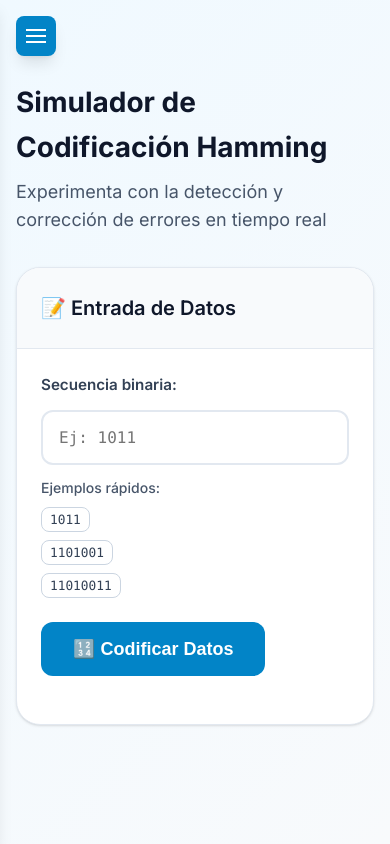
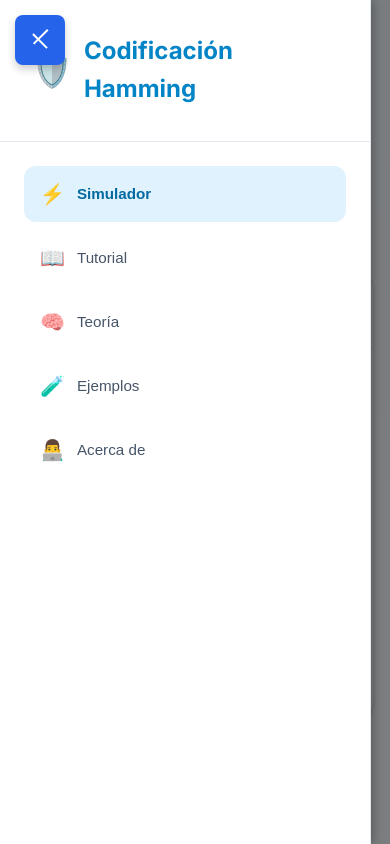
Before and after one commit to FSichi/Hamming-Code, a plain HTML site: page index.html in a window 390 px wide. Both pictures are taken after a click on the button 36 px from the left and 36 px from the top of the page. Drawn offline with Linux system fonts and the light colour scheme.

Commit message:
Solved Sidebar Error

```diff
--- a/index.html
+++ b/index.html
@@ -17,6 +17,9 @@
             <span></span>
             <span></span>
         </button>
+
+        <!-- Mobile Overlay -->
+        <div class="mobile-overlay" id="mobileOverlay"></div>
 
         <!-- Sidebar Navigation -->
         <aside class="sidebar" id="sidebar">
@@ -266,16 +269,16 @@
                         </div>
                         <div class="step-content">
                             <div class="content-left">
-                                <p>Los bits de paridad se calculan usando la relación <strong>2^r ≥ m + r + 1</strong>,
-                                    donde 'm' es el número
-                                    de bits de datos y 'r' el número de bits de paridad necesarios.</p>
+                                <p>Los bits de paridad se calculan usando la relación <strong>2^p ≥ n + p + 1</strong>,
+                                    donde 'n' es el número
+                                    de bits de datos y 'p' el número de bits de paridad necesarios.</p>
                                 <div class="formula-showcase">
                                     <div class="formula-box">
                                         <div class="formula-title">Fórmula de Hamming</div>
-                                        <div class="formula-expression">2^r ≥ m + r + 1</div>
+                                        <div class="formula-expression">2^p ≥ n + p + 1</div>
                                         <div class="formula-legend">
-                                            <span><strong>r</strong> = bits de paridad</span>
-                                            <span><strong>m</strong> = bits de datos</span>
+                                            <span><strong>p</strong> = bits de paridad</span>
+                                            <span><strong>n</strong> = bits de datos</span>
                                         </div>
                                     </div>
                                 </div>
@@ -891,6 +894,59 @@
         </main>
     </div>
 
+    <!-- SCRIPT SUPER SIMPLE QUE SÍ FUNCIONA -->
+    <script>
+        function toggleSidebar() {
+            const sidebar = document.getElementById('sidebar');
+            const btn = document.getElementById('mobileMenuToggle');
+            const overlay = document.getElementById('mobileOverlay');
+
+            console.log('TOGGLE CLICKED!');
+
+            if (sidebar.style.transform === 'translateX(0px)' || sidebar.classList.contains('mobile-open')) {
+                // CERRAR
+                sidebar.style.transform = 'translateX(-100%)';
+                sidebar.classList.remove('mobile-open');
+                btn.classList.remove('active');
+                if (overlay) {
+                    overlay.style.display = 'none';
+                    overlay.classList.remove('active');
+                }
+                console.log('SIDEBAR CERRADO');
+            } else {
+                // ABRIR
+                sidebar.style.transform = 'translateX(0px)';
+                sidebar.classList.add('mobile-open');
+                btn.classList.add('active');
+                if (overlay) {
+                    overlay.style.display = 'block';
+                    overlay.classList.add('active');
+                }
+                console.log('SIDEBAR ABIERTO');
+            }
+        }
+
+        document.addEventListener('DOMContentLoaded', function () {
+            const btn = document.getElementById('mobileMenuToggle');
+            const overlay = document.getElementById('mobileOverlay');
+
+            // ASIGNAR FUNCIÓN DIRECTA AL BOTÓN
+            if (btn) {
+                btn.onclick = toggleSidebar;
+                console.log('BOTÓN CONFIGURADO');
+            }
+
+            // CERRAR AL CLICK EN OVERLAY
+            if (overlay) {
+                overlay.onclick = function () {
+                    toggleSidebar();
+                };
+            }
+
+            console.log('SCRIPT CARGADO CORRECTAMENTE');
+        });
+    </script>
+
     <script src="script.js"></script>
 </body>
 
--- a/script.js
+++ b/script.js
@@ -47,6 +47,7 @@ class HammingCodeApp {
 
         // Mobile menu elements
         this.mobileMenuToggle = document.getElementById('mobileMenuToggle');
+        this.mobileOverlay = document.getElementById('mobileOverlay');
         this.sidebar = document.getElementById('sidebar');
 
         // Example buttons
@@ -112,11 +113,39 @@ class HammingCodeApp {
             });
         }
 
-        // Mobile menu toggle
-        if (this.mobileMenuToggle && this.sidebar) {
-            this.mobileMenuToggle.addEventListener('click', () => {
-                this.toggleMobileMenu();
-            });
+        // Mobile menu toggle - SIMPLIFIED VERSION
+        const mobileBtn = document.getElementById('mobileMenuToggle');
+        const sidebar = document.getElementById('sidebar');
+        const overlay = document.getElementById('mobileOverlay');
+
+        if (mobileBtn && sidebar) {
+            // Simple click handler
+            mobileBtn.onclick = function(e) {
+                e.preventDefault();
+                console.log('Button clicked!');
+
+                // Toggle classes
+                mobileBtn.classList.toggle('active');
+                sidebar.classList.toggle('mobile-open');
+                if (overlay) {
+                    overlay.classList.toggle('active');
+                }
+
+                console.log('Sidebar has mobile-open:', sidebar.classList.contains('mobile-open'));
+            };
+
+            // Close when clicking overlay
+            if (overlay) {
+                overlay.onclick = function() {
+                    mobileBtn.classList.remove('active');
+                    sidebar.classList.remove('mobile-open');
+                    overlay.classList.remove('active');
+                };
+            }
+
+            console.log('Mobile menu setup complete');
+        } else {
+            console.log('Elements not found:', { btn: !!mobileBtn, sidebar: !!sidebar });
         }
 
         // Close mobile menu when clicking nav items
@@ -125,16 +154,51 @@ class HammingCodeApp {
                 this.closeMobileMenu();
             });
         });
+
+        // Close sidebar when clicking outside
+        document.addEventListener('click', (e) => {
+            if (this.sidebar && this.sidebar.classList.contains('mobile-open') &&
+                !this.sidebar.contains(e.target) &&
+                !this.mobileMenuToggle.contains(e.target)) {
+                this.closeMobileMenu();
+            }
+        });
+
+        // Close sidebar when clicking overlay
+        if (this.mobileOverlay) {
+            this.mobileOverlay.addEventListener('click', () => {
+                this.closeMobileMenu();
+            });
+        }
     }
 
+    // Simplified mobile menu functions
     toggleMobileMenu() {
-        this.mobileMenuToggle.classList.toggle('active');
-        this.sidebar.classList.toggle('mobile-open');
+        const sidebar = document.getElementById('sidebar');
+        const overlay = document.getElementById('mobileOverlay');
+        const btn = document.getElementById('mobileMenuToggle');
+
+        if (sidebar) {
+            btn.classList.toggle('active');
+            sidebar.classList.toggle('mobile-open');
+            if (overlay) {
+                overlay.classList.toggle('active');
+            }
+        }
     }
 
     closeMobileMenu() {
-        this.mobileMenuToggle.classList.remove('active');
-        this.sidebar.classList.remove('mobile-open');
+        const sidebar = document.getElementById('sidebar');
+        const overlay = document.getElementById('mobileOverlay');
+        const btn = document.getElementById('mobileMenuToggle');
+
+        if (sidebar) {
+            btn.classList.remove('active');
+            sidebar.classList.remove('mobile-open');
+            if (overlay) {
+                overlay.classList.remove('active');
+            }
+        }
     }
 
     setupNavigation() {
@@ -752,19 +816,7 @@ class HammingCodeApp {
             });
         });
 
-        // Mobile menu functionality
-        if (this.mobileMenuToggle && this.sidebar) {
-            this.mobileMenuToggle.addEventListener('click', () => {
-                this.sidebar.classList.toggle('open');
-            });
-
-            // Close sidebar when clicking outside
-            document.addEventListener('click', (e) => {
-                if (!this.sidebar.contains(e.target) && !this.mobileMenuToggle.contains(e.target)) {
-                    this.sidebar.classList.remove('open');
-                }
-            });
-        }
+        // Mobile menu functionality is handled in setupEventListeners()
     }
 
     switchToSection(sectionName) {
@@ -787,7 +839,7 @@ class HammingCodeApp {
 
         // Close mobile menu
         if (this.sidebar) {
-            this.sidebar.classList.remove('open');
+            this.sidebar.classList.remove('mobile-open');
         }
 
         // Scroll to top
--- a/styles.css
+++ b/styles.css
@@ -96,21 +96,85 @@ body {
 .mobile-menu-toggle {
     display: none;
     position: fixed;
-    top: var(--space-4);
-    left: var(--space-4);
+    top: 15px;
+    left: 15px;
     z-index: 1001;
-    background: var(--primary-600);
+    background: #2563eb;
     border: none;
-    border-radius: var(--radius);
-    padding: var(--space-3);
+    border-radius: 8px;
+    padding: 12px;
     cursor: pointer;
     flex-direction: column;
     gap: 4px;
-    width: 40px;
-    height: 40px;
+    width: 50px;
+    height: 50px;
     justify-content: center;
     align-items: center;
-    box-shadow: var(--shadow-lg);
+    box-shadow: 0 4px 8px rgba(0, 0, 0, 0.2);
+    transition: all 0.2s ease;
+}
+
+.mobile-menu-toggle:hover,
+.mobile-menu-toggle:active {
+    background: #1d4ed8;
+    transform: scale(1.1);
+}
+
+.mobile-menu-toggle span {
+    width: 24px;
+    height: 3px;
+    background: white;
+    display: block;
+    transition: all 0.3s ease;
+}
+
+.mobile-menu-toggle.active span:nth-child(1) {
+    transform: rotate(45deg) translate(6px, 6px);
+}
+
+.mobile-menu-toggle.active span:nth-child(2) {
+    opacity: 0;
+}
+
+.mobile-menu-toggle.active span:nth-child(3) {
+    transform: rotate(-45deg) translate(8px, -8px);
+}
+
+/* Mobile Overlay */
+.mobile-overlay {
+    display: none;
+    position: fixed;
+    top: 0;
+    left: 0;
+    right: 0;
+    bottom: 0;
+    background: rgba(0, 0, 0, 0.5);
+    z-index: 999;
+    opacity: 0;
+    transition: opacity 0.3s ease;
+}
+
+.mobile-overlay.active {
+    opacity: 1;
+}
+
+/* Mobile Overlay */
+.mobile-overlay {
+    display: none;
+    position: fixed;
+    top: 0;
+    left: 0;
+    width: 100vw;
+    height: 100vh;
+    background: rgba(0, 0, 0, 0.5);
+    z-index: 999;
+    opacity: 0;
+    transition: opacity 0.3s ease;
+}
+
+.mobile-overlay.active {
+    display: block;
+    opacity: 1;
 }
 
 .mobile-menu-toggle span {
@@ -1370,9 +1434,57 @@ body {
 
 /* Responsive Design */
 @media (max-width: 768px) {
+
+    /* MOSTRAR BOTÓN HAMBURGUESA */
+    .mobile-menu-toggle {
+        display: flex !important;
+    }
+
+    /* MOSTRAR OVERLAY */
+    .mobile-overlay {
+        display: none;
+        position: fixed;
+        top: 0;
+        left: 0;
+        right: 0;
+        bottom: 0;
+        background: rgba(0, 0, 0, 0.5);
+        z-index: 999;
+    }
+
+    .mobile-overlay.active {
+        display: block !important;
+    }
+
+    /* SIDEBAR MÓVIL - 95% DEL ANCHO */
+    .sidebar {
+        position: fixed !important;
+        top: 0 !important;
+        left: 0 !important;
+        width: 95% !important;
+        height: 100vh !important;
+        z-index: 1000 !important;
+        transform: translateX(-100%) !important;
+        transition: transform 0.3s ease !important;
+        background: white !important;
+        box-shadow: 2px 0 10px rgba(0, 0, 0, 0.3) !important;
+    }
+
+    /* SIDEBAR ABIERTO */
+    .sidebar.mobile-open {
+        transform: translateX(0) !important;
+    }
+
+    /* CONTENIDO PRINCIPAL */
+    .main-content {
+        margin-left: 0 !important;
+        padding: 80px 16px 32px !important;
+        width: 100% !important;
+    }
+
     .step-content {
         grid-template-columns: 1fr;
-        gap: var(--space-6);
+        gap: 24px;
     }
 
     .content-right {
@@ -2106,16 +2218,6 @@ cite {
 }
 
 @media (max-width: 768px) {
-    .sidebar {
-        transform: translateX(-100%);
-        transition: transform 0.3s ease;
-        z-index: 200;
-    }
-
-    .sidebar.open {
-        transform: translateX(0);
-    }
-
     .main-content {
         margin-left: 0;
         max-width: 100vw;
@@ -2339,25 +2441,8 @@ cite {
     font-style: italic;
 }
 
-/* Mobile Responsive Styles */
+/* Mobile Responsive Styles - Additional */
 @media (max-width: 768px) {
-    .mobile-menu-toggle {
-        display: flex;
-    }
-
-    .sidebar {
-        transform: translateX(-100%);
-    }
-
-    .sidebar.mobile-open {
-        transform: translateX(0);
-    }
-
-    .main-content {
-        margin-left: 0;
-        padding: var(--space-20) var(--space-4) var(--space-8);
-    }
-
     .developer-card {
         flex-direction: column;
         text-align: center;
```
